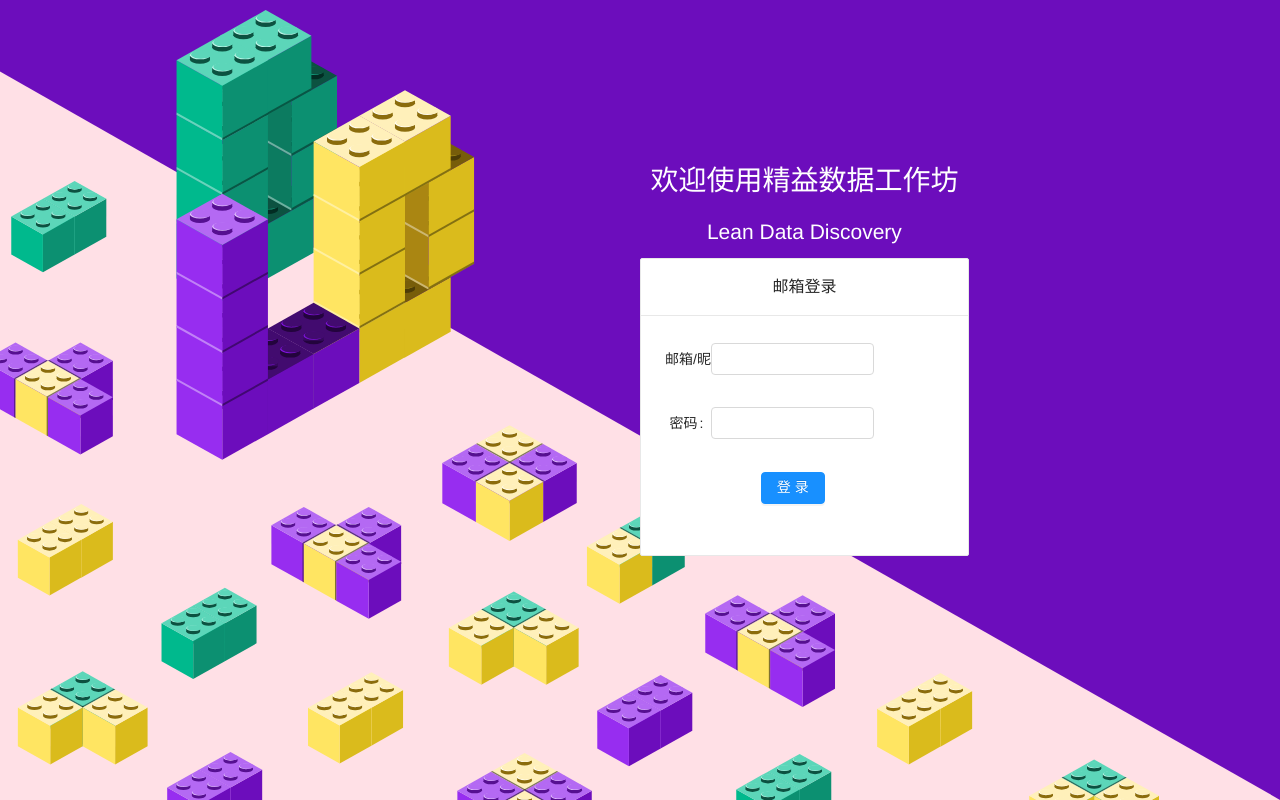
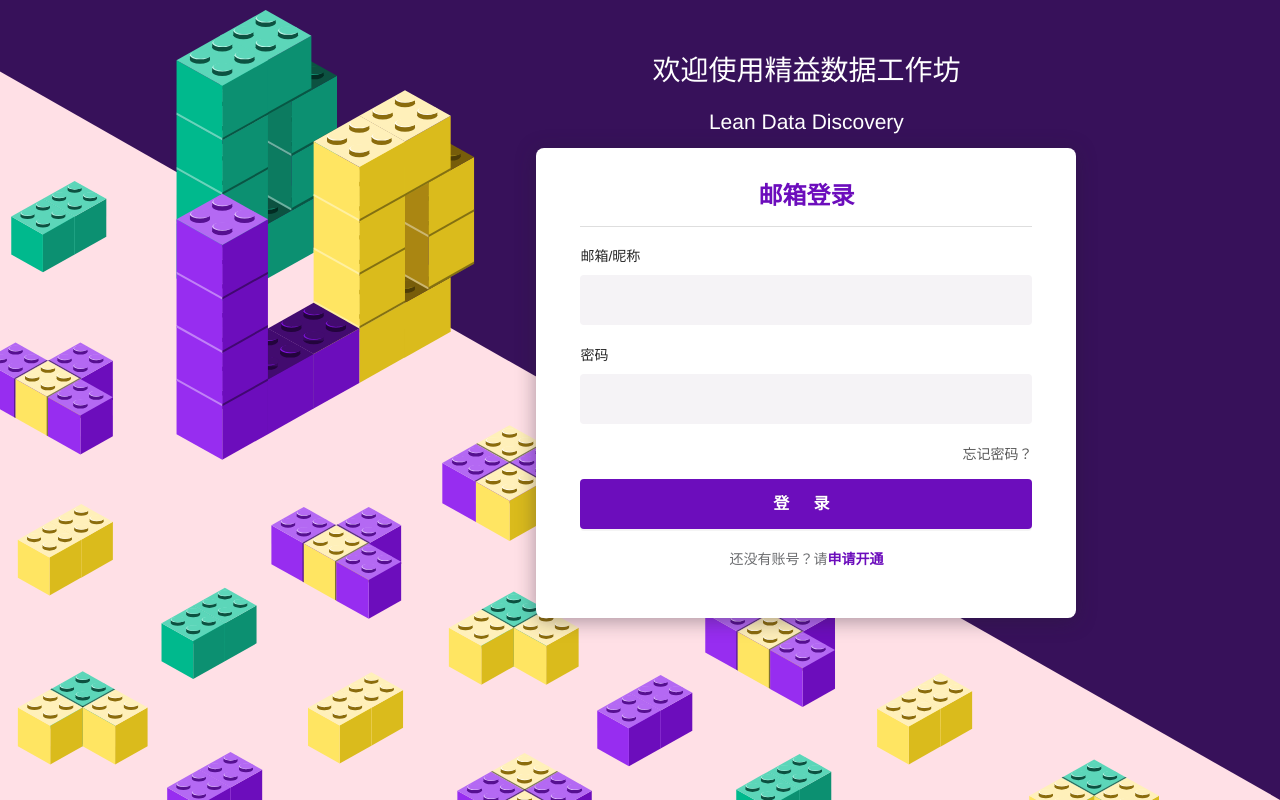
Before and after one commit to kshi-thoughtworks/LDD-OnelineWorkshop-Front, a Vue app: page /login in a window 1280 px wide. Built offline with nearby package versions, Linux system fonts and the light colour scheme.

Commit message:
[wanlu] add style to login page

```diff
--- a/src/components/Login.vue
+++ b/src/components/Login.vue
@@ -1,33 +1,37 @@
 <template lang="pug">
-  div.page
-    div.panel-container
-      h1 欢迎使用精益数据工作坊
-      h2 Lean Data Discovery
-      a-card(title="邮箱登录")
+  div.register-container
+    h1 欢迎使用精益数据工作坊
+    h2 Lean Data Discovery
+    div.form-container
+      h3 邮箱登录
+      div.line
         a-form-model(ref="ruleForm" :model="form" :rules="rules" :label-col="labelCol" :wrapper-col="wrapperCol")
-          a-form-model-item(label="邮箱/昵称")
+          a-form-model-item(label="邮箱/昵称" prop="name_or_email")
             a-input(v-model="form.name_or_email")
-          a-form-model-item(label="密码")
+          a-form-model-item(label="密码" prop="password")
             a-input(v-model="form.password" type="password")
-          a-form-model-item(:wrapper-col="{ span: 14, offset: 4 }")
+          p.forgot 忘记密码？
+          a-form-model-item
             a-button(type="primary" @click="onSubmit") 登录
+        p.to-login
+            span 还没有账号？请
+              a(href='/register').login 申请开通
 </template>
 
 <script>
-    import { Card, Input, Button } from 'ant-design-vue';
+    import {Input, Button} from 'ant-design-vue';
     import axios from 'axios';
 
     export default {
         name: 'Register',
         components: {
-            'a-card': Card,
             'a-input': Input,
             'a-button': Button
         },
         data() {
             return {
-                labelCol: {span: 4},
-                wrapperCol: {span: 14},
+                labelCol: {span: 24},
+                wrapperCol: {span: 24},
                 form: {
                     name_or_email: '',
                     password: '',
@@ -62,25 +66,122 @@
     }
 </script>
 
-<!-- Add "scoped" attribute to limit CSS to this component only -->
-<style scoped>
-    .page {
-        background-color: var(--violet-blue);
-        background-image: url("../assets/images/lego-background.svg");
+<style scoped lang="scss">
+    .register-container {
+        background-color: #37115a;
+        background-image: url('../assets/lego-background.svg');
+        background-repeat: no-repeat;
         background-size: contain;
-        background-repeat: no-repeat;
         background-position: left bottom;
-        height: 100vh;
-        overflow: auto;
+        box-sizing: border-box;
+        min-height: 100%;
+        width: 100%;
+        padding-top: 50px;
+        padding-left: 26%;
     }
 
     h1, h2 {
         color: var(--white);
     }
 
-    .panel-container {
-        position: absolute;
-        left: 50%;
-        top: 20%;
+    .line {
+        height: 1px;
+        width: 452px;
+        background-color: #dedede;
+    }
+
+    .form-container {
+        width: 540px;
+        height: 470px;
+        border-radius: 8px;
+        box-shadow: 0 3px 20px 0 rgba(40, 29, 50, 0.4);
+        background-color: var(--white);
+        margin: auto;
+        display: flex;
+        flex-direction: column;
+        align-items: center;
+
+        h3 {
+            font-size: 24px;
+            font-weight: 600;
+            color: var(--violet-blue);
+            margin-top: 30px;
+        }
+
+
+        label {
+            display: block;
+            text-align: left;
+            font-size: 14px;
+            font-weight: 600;
+            margin-top: 30px;
+            margin-bottom: 10px;
+        }
+
+        .ant-input {
+            width: 100%;
+            height: 50px;
+            border-radius: 4px;
+            background-color: #f5f3f6;
+            border: none;
+
+        }
+
+        .agreement {
+            display: inline;
+            text-align: left;
+            margin: 35px 0;
+            font-size: 14px;
+
+            span {
+                font-weight: 600;
+                color: #000000;
+            }
+
+            a {
+                color: var(--slate-grey);
+            }
+
+        }
+
+        button {
+            width: 100%;
+            height: 50px;
+            border-radius: 4px;
+            border: none;
+            background-color: var(--violet-blue);
+            color: var(--white);
+            font-size: 16px;
+            font-weight: 600;
+            letter-spacing: 10px;
+        }
+
+        .ant-form-item {
+            margin: 20px 0;
+        }
+
+        .to-login {
+            text-align: center;
+            font-size: 14px;
+            color: var(--slate-grey);
+
+            .login {
+                font-weight: 600;
+                color: var(--violet-blue);
+            }
+
+        }
+
+        .has-error {
+
+            .ant-input {
+                border: 1px solid var(--pastel-red);
+            }
+
+        }
+
+        .forgot {
+            float: right;
+        }
     }
 </style>
```
